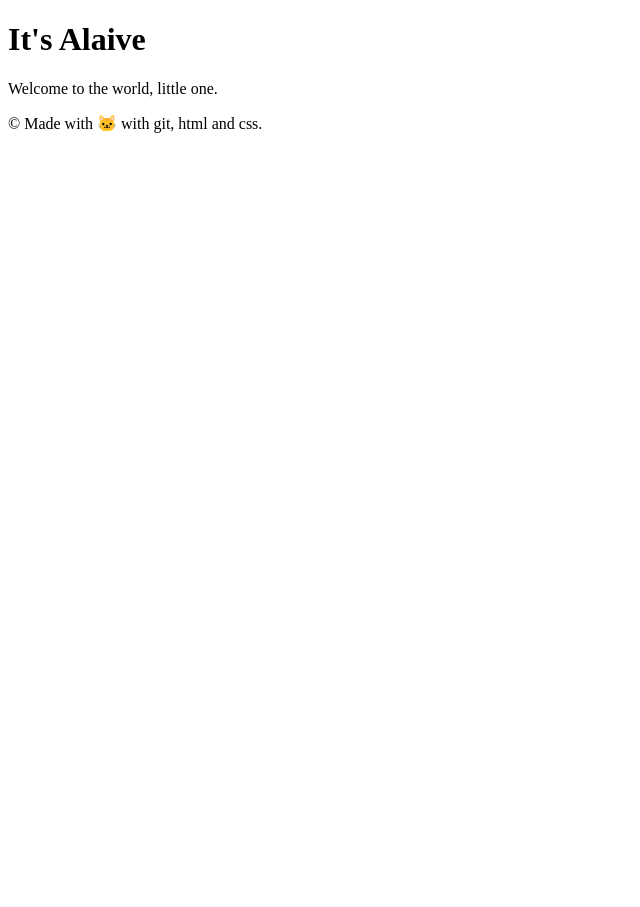
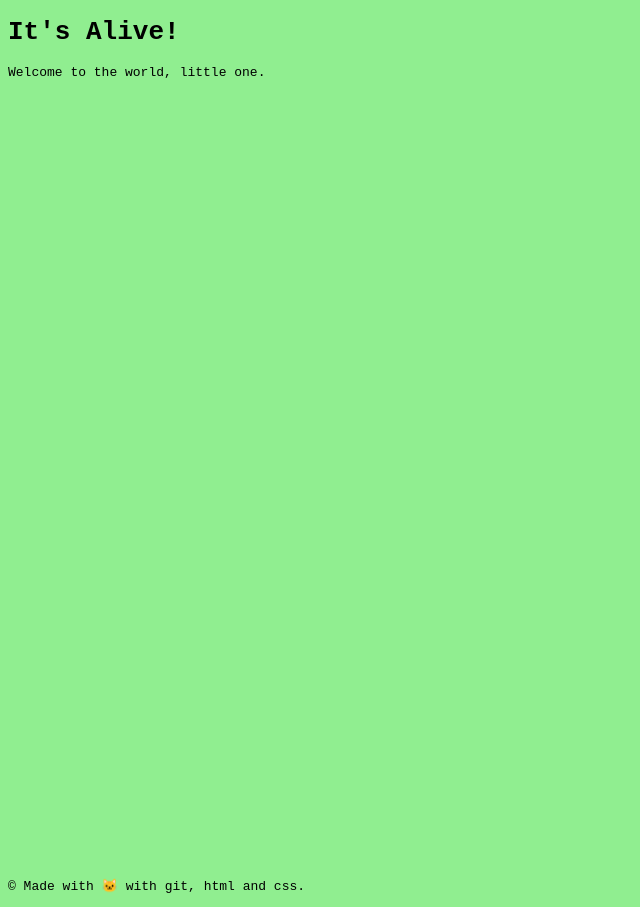
Before and after one commit to anarodriguezzz/MYFIRSTREPOSITORY, a plain HTML site: page index.html in a window 1280 px wide. Shown: the whole page, without its empty margins (0-640 px from the left). Before the commit the page ends 800 px from the top, so only its background shows below. Drawn offline with Linux system fonts and the light colour scheme.

Commit message:
link añadido

```diff
--- a/index.html
+++ b/index.html
@@ -4,10 +4,11 @@
     <meta charset="UTF-8">
     <meta name="viewport" content="width=device-width, initial-scale=1.0">
     <title>It's alive!</title>
+    <link rel="stylesheet" href=" style.css">
 </head>
 <body>
     <header>
-        <h1>It's Alaive</h1>
+        <h1>It's Alive!</h1>
     </header>
     <main>
         <p>Welcome to the world, little one.</p>
```
